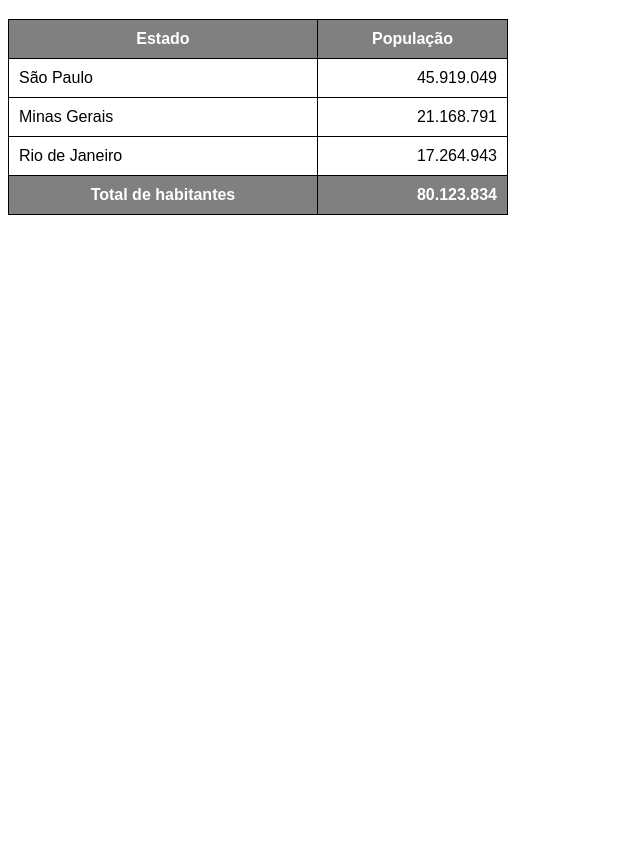
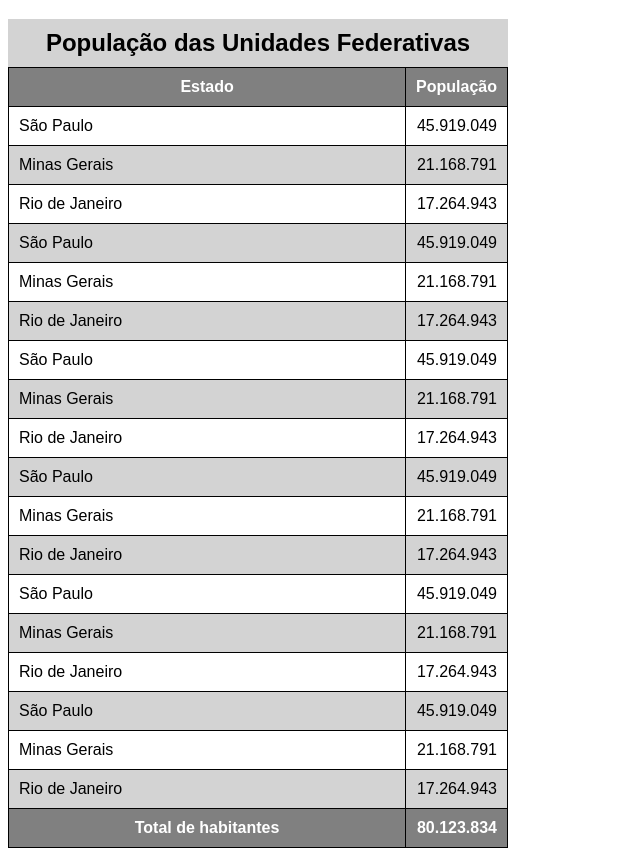
Before and after one commit to CaicSantos/html_css, a plain HTML site: page exercícios/ex023/tabela002.html in a window 1280 px wide. Shown: the part 61-917 px from the top of the page, without its empty margins (0-640 px from the left). Before the commit the page ends 800 px from the top, so only its background shows below. Drawn offline with Linux system fonts and the light colour scheme.

Commit message:
exercicios

```diff
--- a/exercícios/ex023/tabela002.html
+++ b/exercícios/ex023/tabela002.html
@@ -11,6 +11,7 @@
         }
 
         table{
+            position: relative;
             width: 500px;
             border-collapse: collapse;
         }
@@ -20,9 +21,26 @@
             padding: 10px;
         }
 
+        caption{
+            font-size: 1.5em;
+            font-weight: bold;
+            padding: 10px;
+            background-color: lightgray;
+        }
+
         thead, tfoot{
             background-color: gray;
             color: white;
+        }
+
+        thead > tr > th {
+            position: sticky;
+            top: -1px;
+            background-color: gray;
+        }
+
+        tbody > tr:nth-child(2n) {
+            background-color: lightgrey;
         }
 
         td.num{
@@ -34,6 +52,7 @@
     <h1>Uso de Tabelas grandes</h1>
     <!--Anatomia para tabelas grandes
      Table
+        CAPTION
         THEADER
             TR, TD ,TH
         TBODY
@@ -42,10 +61,11 @@
             TR, TD ,TH
     -->
       <table>
+        <caption>População das Unidades Federativas</caption>
         <thead>
             <tr>
-                <th>Estado</th>
-                <th>População</th>
+                <th scope="col">Estado</th>
+                <th scope="col" style="width: 50px;">População</th>
             </tr>
         </thead>
 
@@ -62,11 +82,72 @@
                 <td>Rio de Janeiro</td>
                 <td class="num">17.264.943</td>
             </tr>
+             <tr>
+                <td>São Paulo</td>
+                <td class="num">45.919.049</td>
+            </tr>
+            <tr>
+                <td>Minas Gerais</td>
+                <td class="num">21.168.791</td>
+            </tr>
+            <tr>
+                <td>Rio de Janeiro</td>
+                <td class="num">17.264.943</td>
+            </tr>
+             <tr>
+                <td>São Paulo</td>
+                <td class="num">45.919.049</td>
+            </tr>
+            <tr>
+                <td>Minas Gerais</td>
+                <td class="num">21.168.791</td>
+            </tr>
+            <tr>
+                <td>Rio de Janeiro</td>
+                <td class="num">17.264.943</td>
+            </tr>
+             <tr>
+                <td>São Paulo</td>
+                <td class="num">45.919.049</td>
+            </tr>
+            <tr>
+                <td>Minas Gerais</td>
+                <td class="num">21.168.791</td>
+            </tr>
+            <tr>
+                <td>Rio de Janeiro</td>
+                <td class="num">17.264.943</td>
+            </tr>
+             <tr>
+                <td>São Paulo</td>
+                <td class="num">45.919.049</td>
+            </tr>
+            <tr>
+                <td>Minas Gerais</td>
+                <td class="num">21.168.791</td>
+            </tr>
+            <tr>
+                <td>Rio de Janeiro</td>
+                <td class="num">17.264.943</td>
+            </tr>
+             <tr>
+                <td>São Paulo</td>
+                <td class="num">45.919.049</td>
+            </tr>
+            <tr>
+                <td>Minas Gerais</td>
+                <td class="num">21.168.791</td>
+            </tr>
+            <tr>
+                <td>Rio de Janeiro</td>
+                <td class="num">17.264.943</td>
+            </tr>
+
         </tbody>
 
         <tfoot>
             <tr>
-                <th>Total de habitantes</th>
+                <th scope="row">Total de habitantes</th>
                 <td class="num"><strong>80.123.834</strong></td>
             </tr>
         </tfoot>
```
Also changed, not shown: exercícios/ex023/tabela003.html (added, +51 -0 lines).
